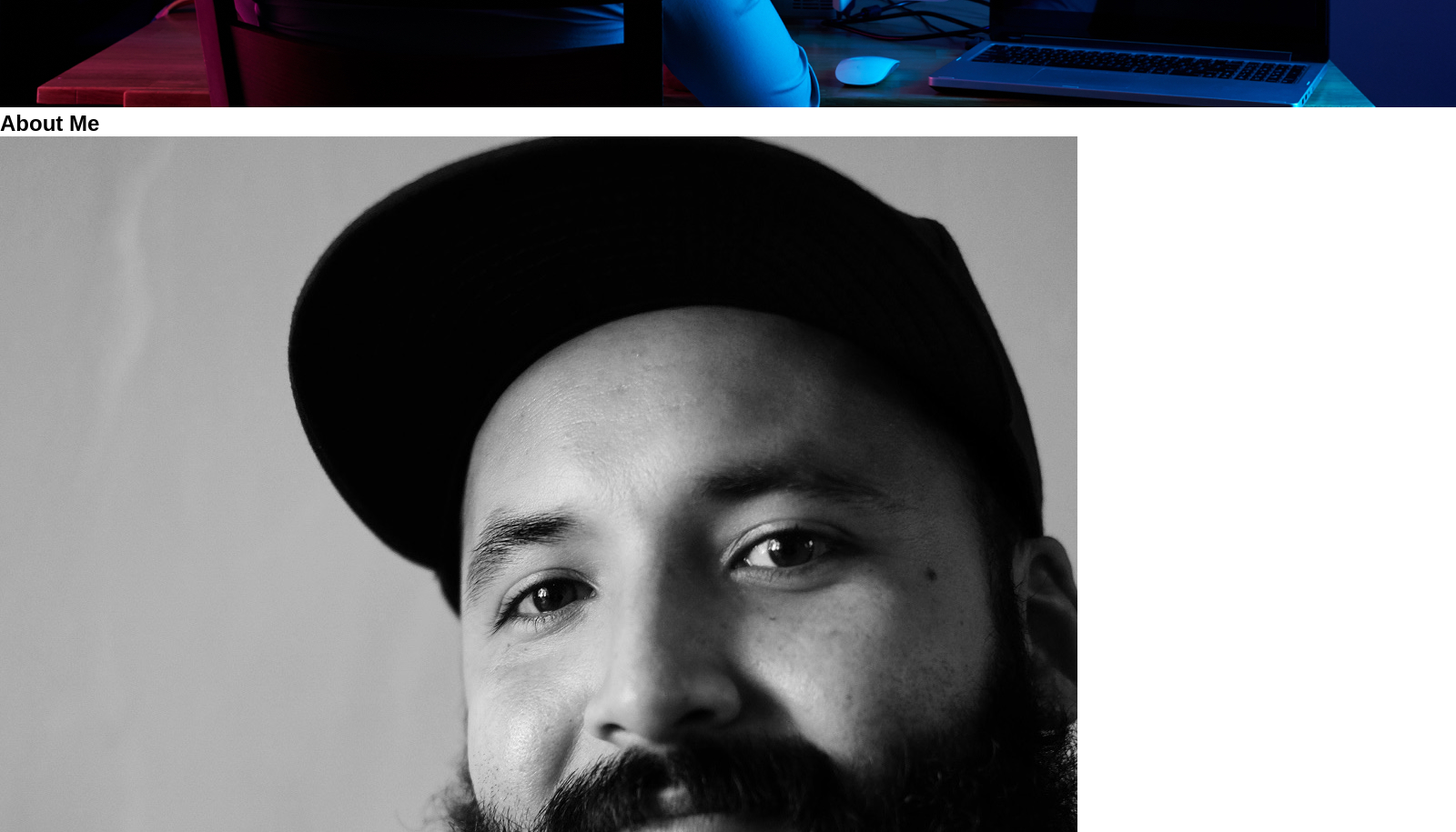
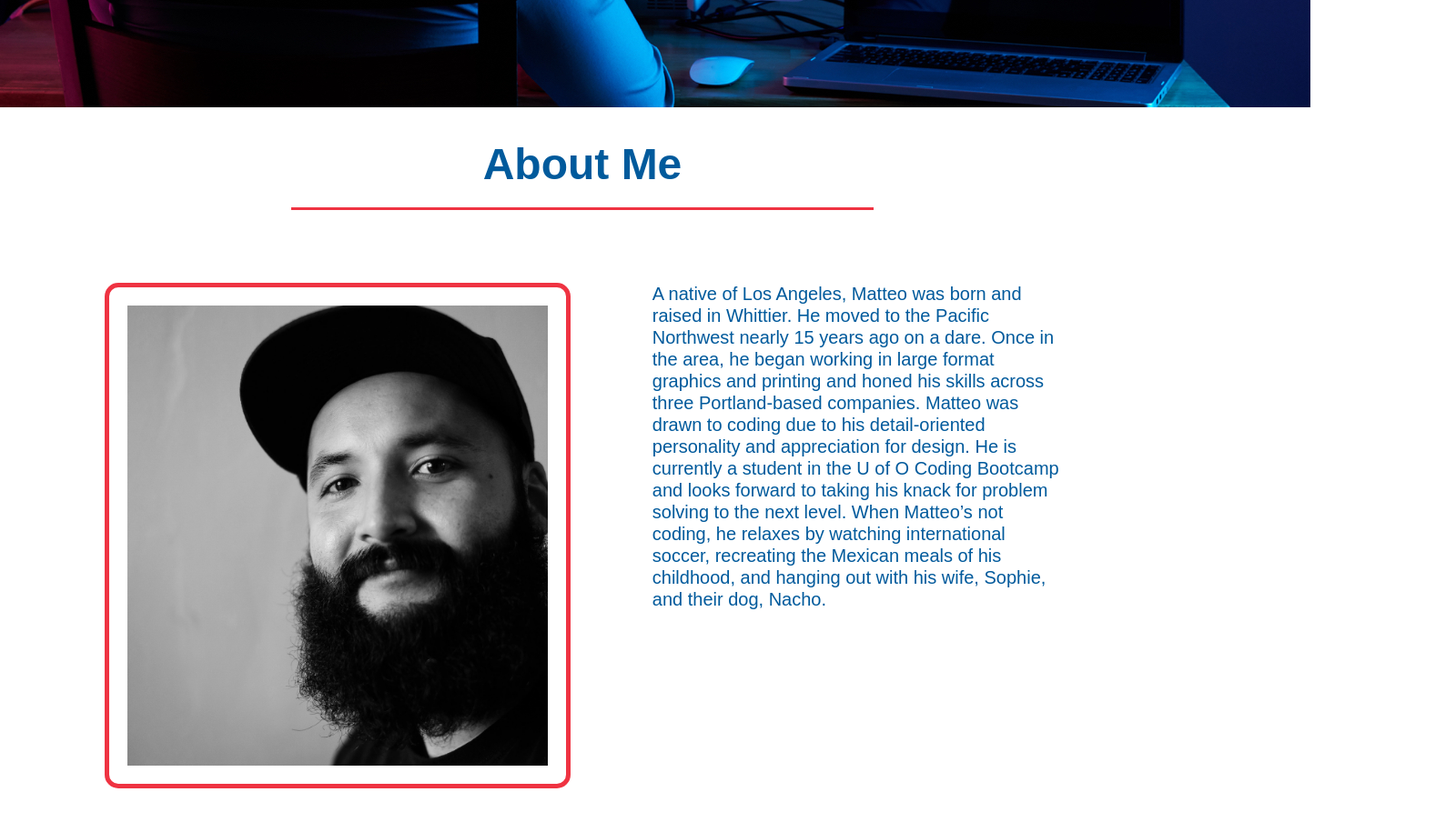
Before and after one commit to MatteoMeza/css-portfolio, a plain HTML site: page index.html in a window 1280 px wide. Shown: the part 780-1695 px from the top of the page at 91% size, 1600 px wide, since content can reach past the window. Drawn offline with Linux system fonts and the light colour scheme.

Commit message:
add css to about me section

```diff
--- a/assets/style.css
+++ b/assets/style.css
@@ -41,7 +41,7 @@ header nav ul {
 header nav ul li a {
     padding: 10px 15px;
     font-weight: lighter;
-    font-size: 1.55vw;
+    font-size: 2.00vw;
 }
 
 header nav ul li a:hover {
@@ -49,3 +49,57 @@ header nav ul li a:hover {
     color: #fff;
     border-radius: 15px;
 }
+/* header / nav styles end */
+
+/* hero styles start */
+.hero {
+    background-size: cover;
+    background-position: center;
+    background-attachment: fixed;
+    background-position: 80%;
+    display: flex;
+    justify-content: center;
+    flex-wrap: wrap;
+    align-items: flex-start;
+}
+/* hero styles end */
+
+/* section title styles start */
+.section-title {
+    font-size: 48px;
+    border-bottom: 3px solid;
+    color: #005a9c;
+    padding-bottom: 20px;
+    text-align: center;
+    margin: 35px auto 35px auto;
+    width: 50%;
+    border-color: #ef3342;
+}
+/* section title styles end */
+
+/* about me styles start */
+.bio {
+    display: flex;
+    justify-content: center;
+    flex-wrap: wrap;
+    margin-top: 25px;
+    align-items: flex-start;
+}
+
+.bio img {
+    border: 5px solid #ef3342;
+    padding: 20px;
+    width: 40%;
+    margin: 3.5%;
+    border-radius: 15px;
+    text-align: right;
+}
+
+.bio p {
+    width: 35%;
+    text-align: left;
+    margin: 3.5%;
+    color: #005a9c;
+    font-size: 20px;
+    line-height: 1.2;
+ }
--- a/index.html
+++ b/index.html
@@ -32,16 +32,20 @@
     </section>
 
     <!-- about me section -->
-    <section id="about-me" class="bio">
+    <section id="about-me">
         <div>
             <h2 class="section-title">About Me</h2>
         </div>
-        <div>
-            <img src="./assets/images/profile-pic-2.jpg" alt="Black and white headshot of Matteo wearing his favorite Los Angeles Dodgers baseball cap." class="bio-pic" />
-            <p>
-                Lorem ipsum dolor sit amet consectetur, adipisicing elit. Cupiditate vitae corrupti saepe hic voluptatum deleniti inventore soluta, quaerat repellat, rem non odio totam incidunt veniam quo officia? Labore, quaerat dolor!
-            </p>
-        </div>
+        <article class="bio">
+
+                <img src="./assets/images/profile-pic-2.jpg" alt="Black and white headshot of Matteo wearing his favorite Los Angeles Dodgers baseball cap."/>
+
+
+                <p>
+                    A native of Los Angeles, Matteo was born and raised in Whittier.  He moved to the Pacific Northwest nearly 15 years ago on a dare. Once in the area, he began working in large format graphics and printing and honed his skills across three Portland-based companies. Matteo was drawn to coding due to his detail-oriented personality and appreciation for design. He is currently a student in the U of O Coding Bootcamp and looks forward to taking his knack for problem solving to the next level. When Matteo’s not coding, he relaxes by watching international soccer, recreating the Mexican meals of his childhood, and hanging out with his wife, Sophie, and their dog, Nacho.
+                </p>
+
+        </article>
     </section>
 
     <!-- my work section -->
```
Also changed, not shown: 1 other file.
